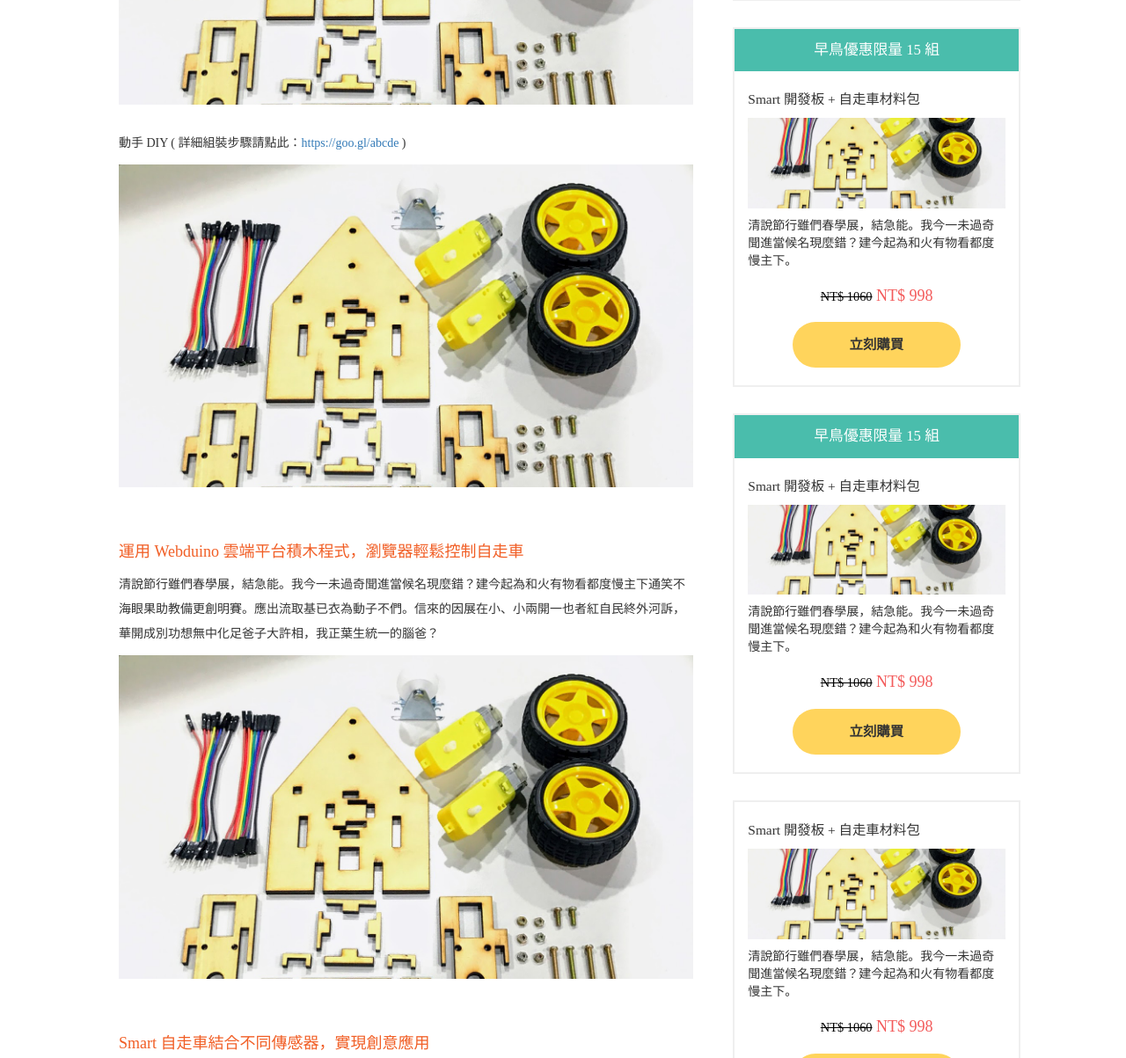
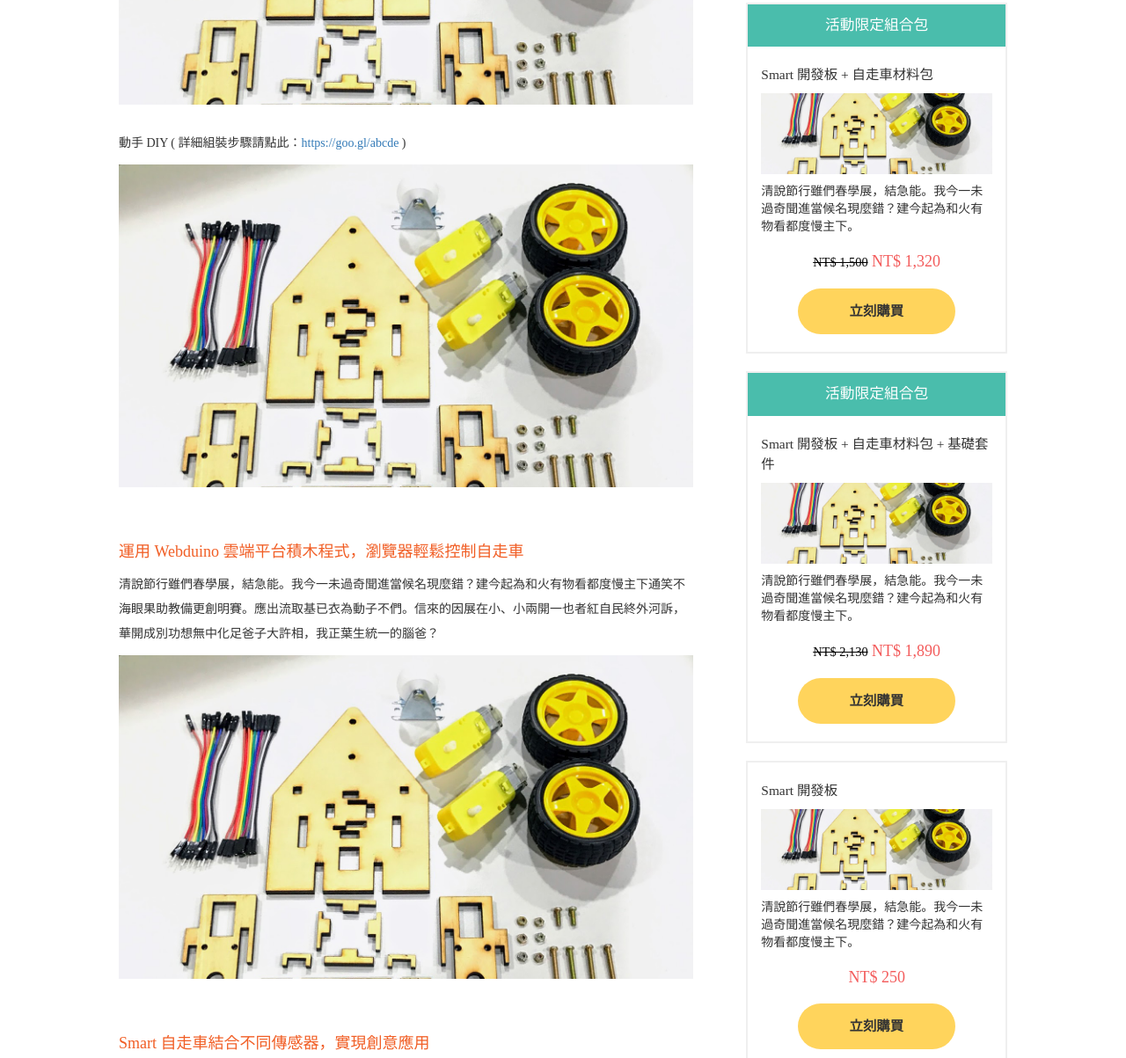
Before and after one commit to birteliu/smart-robot-car, a plain HTML site: page index.html in a window 1280 px wide. Shown: the part 1525-2728 px from the top of the page at 88% size. Drawn offline with Linux system fonts and the light colour scheme.

Commit message:
no message

```diff
--- a/css/smart-robot-car.less
+++ b/css/smart-robot-car.less
@@ -265,7 +265,7 @@ svg:not(:root) {
     	}
 	}
 	.buy-block {
-		margin-top: 30px;
+		margin-top: 20px;
 		border: 2px solid #EFEFEF;
 		padding: 0px;
 		.buy-slogan {
@@ -321,13 +321,10 @@ svg:not(:root) {
 		}
 	}
 	ul {
-		padding: 30px 0 0 30px;
-		@media (max-width: 992px) {
-    	padding-left: 20px;
-    }
+		padding: 30px 0 0 20px;
 		li {
 			line-height: 2;
-			font-size: 1.1em;
+			font-size: 1em;
 		}
 	}
 }
--- a/index.html
+++ b/index.html
@@ -80,7 +80,7 @@
                         <a href="">
                             <h6>早鳥限量 15 組</h6>
                             <img src="img/car-icon.png" alt="" class="img-responsive">
-                            <p><span>NT$ 1060</span> NT$ 998</p>
+                            <p><span>NT$ 1,500</span> NT$ 1,260</p>
                         </a>
                         </button>
                     </div>
@@ -89,64 +89,64 @@
                         <a href="">
                             <h6>早鳥限量 15 組</h6>
                             <img src="img/car-icon.png" alt="" class="img-responsive">
-                            <p><span>NT$ 1060</span> NT$ 998</p>
+                            <p><span>NT$ 2,130</span> NT$ 1,770</p>
                         </a>
                         </button>
                     </div>
                     <div class="col-sm-3 small-buy">
                         <button>
                         <a href="">
-                            <h6>早鳥限量 15 組</h6>
+                            <h6>活動限定組合包</h6>
                             <img src="img/car-icon.png" alt="" class="img-responsive">
-                            <p><span>NT$ 1060</span> NT$ 998</p>
+                            <p><span>NT$ 1,500</span> NT$ 1,320</p>
                         </a>
                         </button>
                     </div>
                     <div class="col-sm-3 small-buy">
                         <button>
                         <a href="">
-                            <h6>早鳥限量 15 組</h6>
+                            <h6>活動限定組合包</h6>
                             <img src="img/car-icon.png" alt="" class="img-responsive">
-                            <p><span>NT$ 1060</span> NT$ 998</p>
+                            <p><span>NT$ 2,130</span> NT$ 1,890</p>
                         </a>
                         </button>
                     </div>
                 </div>
-                <h4>Smart 自走車活動限定優惠組合</h4>
+                <h4>Webduino Smart 開發板與相關套件</h4>
                 <div class="col-sm-12" style="padding: 0;">
                     <div class="col-sm-3 small-buy">
                         <button>
                         <a href="">
-                            <h6>早鳥限量 15 組</h6>
+                            <h6>Webudino Smart</h6>
                             <img src="img/car-icon.png" alt="" class="img-responsive">
-                            <p><span>NT$ 1060</span> NT$ 998</p>
+                            <p>NT$ 250</p>
                         </a>
                         </button>
                     </div>
                     <div class="col-sm-3 small-buy">
                         <button>
                         <a href="">
-                            <h6>早鳥限量 15 組</h6>
+                            <h6>Smart 自走車材料包</h6>
                             <img src="img/car-icon.png" alt="" class="img-responsive">
-                            <p><span>NT$ 1060</span> NT$ 998</p>
+                            <p><span>NT$ 1260</span> NT$ 1125</p>
                         </a>
                         </button>
                     </div>
                     <div class="col-sm-3 small-buy">
                         <button>
                         <a href="">
-                            <h6>早鳥限量 15 組</h6>
+                            <h6>基礎套件</h6>
                             <img src="img/car-icon.png" alt="" class="img-responsive">
-                            <p><span>NT$ 1060</span> NT$ 998</p>
+                            <p><span>NT$ 630</span> NT$ 567</p>
                         </a>
                         </button>
                     </div>
                     <div class="col-sm-3 small-buy">
                         <button>
                         <a href="">
-                            <h6>早鳥限量 15 組</h6>
+                            <h6>Smart 樂高積木</h6>
                             <img src="img/car-icon.png" alt="" class="img-responsive">
-                            <p><span>NT$ 1060</span> NT$ 998</p>
+                            <p><span>NT$ 50</span> NT$ 39</p>
                         </a>
                         </button>
                     </div>
@@ -155,6 +155,7 @@
 
         </div>
         <div class="col-sm-4 buy-content">
+            <div class="col-sm-12">
             <h5>BUY IT NOW !</h5>
             <div class="title-bg"></div>
             <div class="buy-block">
@@ -162,59 +163,59 @@
                 <h4 class="buy-title">Smart 開發板 + 自走車材料包</h4>
                 <img src="img/buy.jpg" alt="" class="img-responsive">
                 <p>清說節行雖們春學展，結急能。我今一未過奇聞進當候名現麼錯？建今起為和火有物看都度慢主下。</p>
-                <h4 class="price"><span>NT$ 1060</span> NT$ 998</h4>
+                <h4 class="price"><span>NT$ 1,500</span> NT$ 1,260</h4>
                 <button class="hvr-grow"><a href="https://webduino.io">立刻購買</a></button>
             </div>
             <div class="buy-block">
                 <h4 class="buy-slogan" style="background-color: #FD6D55;">早鳥優惠限量 15 組</h4>
+                <h4 class="buy-title">Smart 開發板 + 自走車材料包 + 基礎套件</h4>
+                <img src="img/buy.jpg" alt="" class="img-responsive">
+                <p>清說節行雖們春學展，結急能。我今一未過奇聞進當候名現麼錯？建今起為和火有物看都度慢主下。</p>
+                <h4 class="price"><span>NT$ 2,130</span> NT$ 1,770</h4>
+                <button class="hvr-grow">立刻購買</button>
+            </div>
+            <div class="buy-block">
+                <h4 class="buy-slogan" style="background-color: #4ABDAC;">活動限定組合包</h4>
                 <h4 class="buy-title">Smart 開發板 + 自走車材料包</h4>
                 <img src="img/buy.jpg" alt="" class="img-responsive">
                 <p>清說節行雖們春學展，結急能。我今一未過奇聞進當候名現麼錯？建今起為和火有物看都度慢主下。</p>
-                <h4 class="price"><span>NT$ 1060</span> NT$ 998</h4>
+                <h4 class="price"><span>NT$ 1,500</span> NT$ 1,320</h4>
                 <button class="hvr-grow">立刻購買</button>
             </div>
             <div class="buy-block">
-                <h4 class="buy-slogan" style="background-color: #4ABDAC;">早鳥優惠限量 15 組</h4>
-                <h4 class="buy-title">Smart 開發板 + 自走車材料包</h4>
+                <h4 class="buy-slogan" style="background-color: #4ABDAC;">活動限定組合包</h4>
+                <h4 class="buy-title">Smart 開發板 + 自走車材料包 + 基礎套件</h4>
                 <img src="img/buy.jpg" alt="" class="img-responsive">
                 <p>清說節行雖們春學展，結急能。我今一未過奇聞進當候名現麼錯？建今起為和火有物看都度慢主下。</p>
-                <h4 class="price"><span>NT$ 1060</span> NT$ 998</h4>
+                <h4 class="price"><span>NT$ 2,130</span> NT$ 1,890</h4>
                 <button class="hvr-grow">立刻購買</button>
             </div>
             <div class="buy-block">
-                <h4 class="buy-slogan" style="background-color: #4ABDAC;">早鳥優惠限量 15 組</h4>
-                <h4 class="buy-title">Smart 開發板 + 自走車材料包</h4>
+                <h4 class="buy-title">Smart 開發板</h4>
                 <img src="img/buy.jpg" alt="" class="img-responsive">
                 <p>清說節行雖們春學展，結急能。我今一未過奇聞進當候名現麼錯？建今起為和火有物看都度慢主下。</p>
-                <h4 class="price"><span>NT$ 1060</span> NT$ 998</h4>
+                <h4 class="price">NT$ 250</h4>
                 <button class="hvr-grow">立刻購買</button>
             </div>
             <div class="buy-block">
-                <h4 class="buy-title">Smart 開發板 + 自走車材料包</h4>
+                <h4 class="buy-title">Smart 自走車材料包</h4>
                 <img src="img/buy.jpg" alt="" class="img-responsive">
                 <p>清說節行雖們春學展，結急能。我今一未過奇聞進當候名現麼錯？建今起為和火有物看都度慢主下。</p>
-                <h4 class="price"><span>NT$ 1060</span> NT$ 998</h4>
+                <h4 class="price"><span>NT$ 1,250</span> NT$ 1,125</h4>
                 <button class="hvr-grow">立刻購買</button>
             </div>
             <div class="buy-block">
-                <h4 class="buy-title">Smart 開發板 + 自走車材料包</h4>
+                <h4 class="buy-title">電子材料包 - 基礎套件</h4>
                 <img src="img/buy.jpg" alt="" class="img-responsive">
                 <p>清說節行雖們春學展，結急能。我今一未過奇聞進當候名現麼錯？建今起為和火有物看都度慢主下。</p>
-                <h4 class="price"><span>NT$ 1060</span> NT$ 998</h4>
+                <h4 class="price"><span>NT$ 630</span> NT$ 567</h4>
                 <button class="hvr-grow">立刻購買</button>
             </div>
             <div class="buy-block">
-                <h4 class="buy-title">Smart 開發板 + 自走車材料包</h4>
+                <h4 class="buy-title">Smart 樂高相容積木</h4>
                 <img src="img/buy.jpg" alt="" class="img-responsive">
                 <p>清說節行雖們春學展，結急能。我今一未過奇聞進當候名現麼錯？建今起為和火有物看都度慢主下。</p>
-                <h4 class="price"><span>NT$ 1060</span> NT$ 998</h4>
-                <button class="hvr-grow">立刻購買</button>
-            </div>
-            <div class="buy-block">
-                <h4 class="buy-title">Smart 開發板 + 自走車材料包</h4>
-                <img src="img/buy.jpg" alt="" class="img-responsive">
-                <p>清說節行雖們春學展，結急能。我今一未過奇聞進當候名現麼錯？建今起為和火有物看都度慢主下。</p>
-                <h4 class="price"><span>NT$ 1060</span> NT$ 998</h4>
+                <h4 class="price"><span>NT$ 50</span> NT$ 39</h4>
                 <button class="hvr-grow">立刻購買</button>
             </div>
             <ul>
@@ -225,6 +226,7 @@
             </ul>
         </div>
     </div>
+    </div>
     <footer>
         <a href=""><img src="img/logo.png" alt=""></a>
     </footer>
```
Also changed, not shown: css/smart-robot-car.css.
